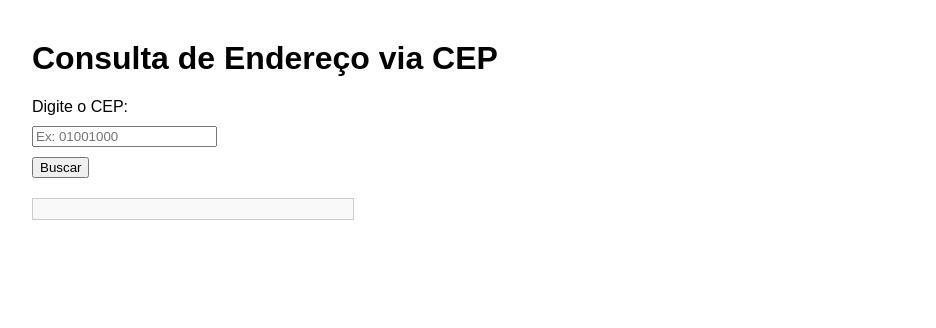
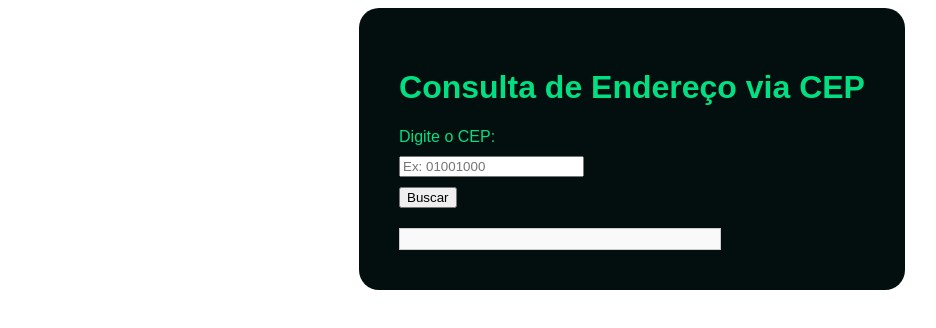
Before and after one commit to gabrielfkm/Consumo-de-API, a plain HTML site: page index.html in a window 1280 px wide. Shown: the whole page, without its empty margins (8-944 px from the left). Drawn offline with Linux system fonts and the light colour scheme.

Commit message:
Update index.html

```diff
--- a/index.html
+++ b/index.html
@@ -5,15 +5,29 @@
   <title>Buscar Endereço por CEP</title>
   <style>
     body {
+        display: flex;
+        justify-content: center;
         font-family: Arial, sans-serif;
-      margin: 40px;
     }
 
     label, input, button {
       display: block;
       margin-bottom: 10px;
     }
+    label {
+        color: #00df82;
+    }
 
+    #card {
+        max-width: 800px;
+        max-width: 600px;
+        padding: 40px;
+        border-radius: 20px;
+        background-color: #030f0f;
+    }
+    h1 {
+        color: #00df82;
+    }
     #endereco {
       margin-top: 20px;
       padding: 10px;
@@ -24,7 +38,8 @@
   </style>
 </head>
 <body>
-
+    <main>
+        <div id="card">
             <h1>Consulta de Endereço via CEP</h1>
 
             <label for="cep">Digite o CEP:</label>
@@ -32,6 +47,8 @@
             <button onclick="buscarEndereco()">Buscar</button>
 
             <div id="endereco"></div>
+        </div>
+    </main>
 
     <script>
         function buscarEndereco() {
```
Lines whose indentation alone changed are shown as unchanged.
